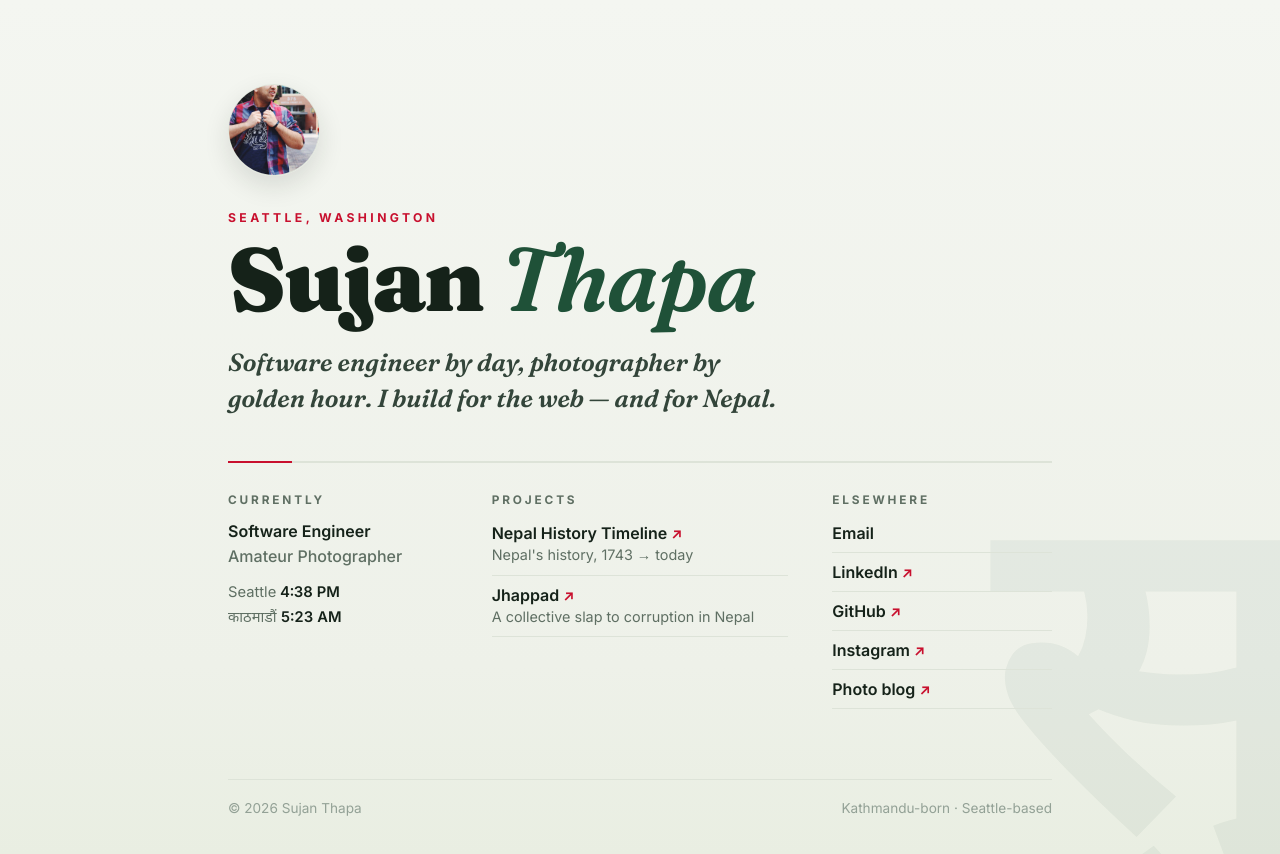
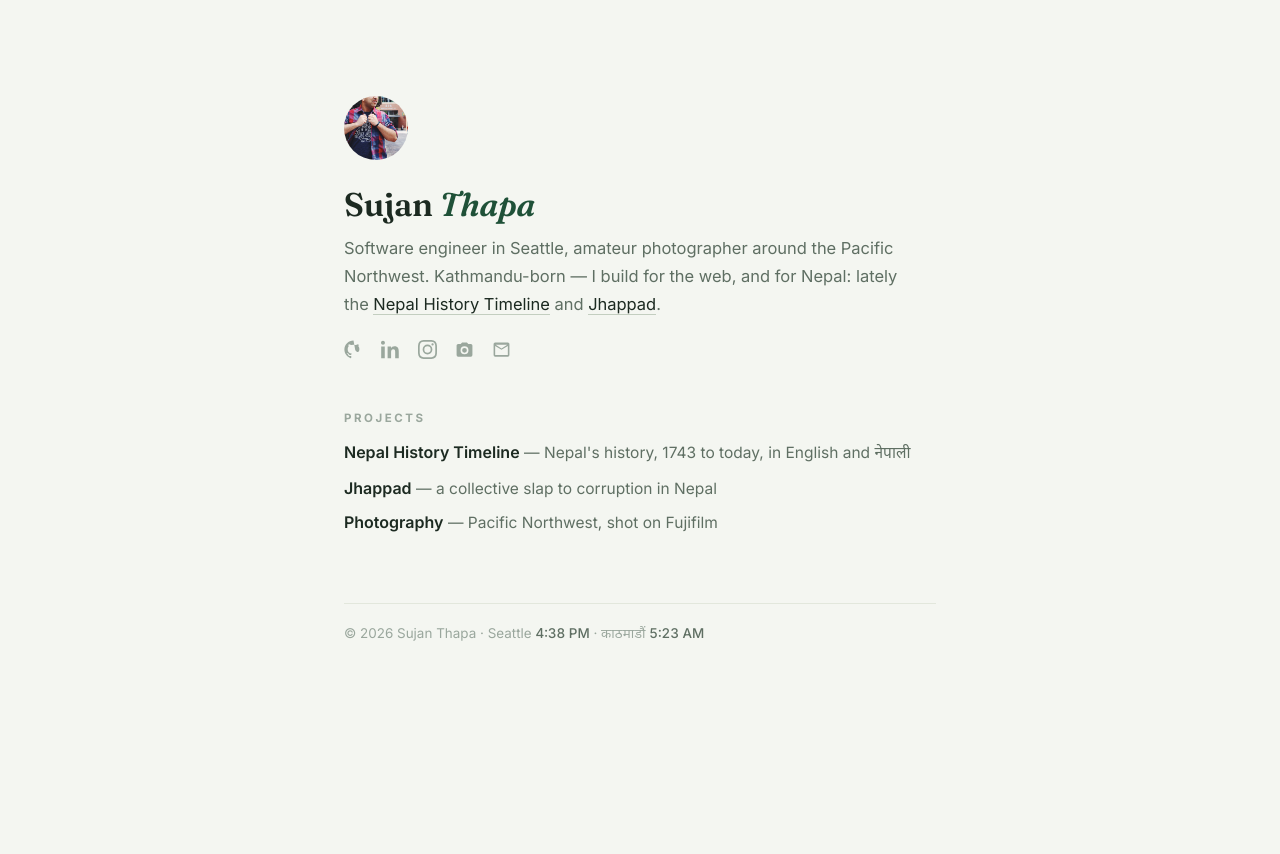
Before and after one commit to najus/najus.github.io, a PHP site: page / in a window 1280 px wide. After the commit the page ends 641 px from the top, so only its background shows below. Run offline with PHP 8.4, Linux system fonts and the light colour scheme.

Commit message:
v4: the researched minimal pattern (Paco / Rauno / Emil school)
- One narrow 640px column, flat fog background - the v3 grid read like
  a dashboard and the watermark/gradient were decoration nobody in the
  reference set uses
- Name drops from billboard 5.6rem to a calm 2rem; avatar 64px
- Bio carries the projects as inline links (Rauno pattern)
- Socials become a small muted icon row (Brian Lovin pattern)
- Projects as one-line text rows: title - description (Emil pattern)
- Seattle/Kathmandu clocks demoted to a single quiet footer line
- Palette (PNW x Nepali) and all four easter eggs unchanged

```diff
--- a/assets/site.css
+++ b/assets/site.css
@@ -1,85 +1,69 @@
-/* sujanthapa.com — minimalist editorial v3 (2026)
+/* sujanthapa.com — minimalist v4 (2026)
+   Pattern: the modern minimal personal site (Paco Coursey / Rauno Freiberg /
+   Emil Kowalski school) — one narrow column, quiet type, icon row,
+   projects as one-line text rows.
    Palette: Pacific Northwest × Nepal — fog, evergreen, slate, crimson */
 :root{
-  --bg:#f4f6f1;            /* PNW fog */
-  --ink:#152219;           /* evergreen-black */
-  --soft:#33453a;
-  --muted:#5f6f63;         /* sage */
-  --faint:#93a196;
-  --line:#dde3d8;
-  --evergreen:#1f5138;     /* PNW pine */
-  --crimson:#c8102e;       /* Nepali flag crimson */
-  --slate:#2e5a74;         /* Puget slate */
+  --bg:#f4f6f1;
+  --ink:#1c2a21;
+  --muted:#5f6f63;
+  --faint:#9aa79d;
+  --line:#e2e7dc;
+  --evergreen:#1f5138;
+  --crimson:#c8102e;
+  --slate:#2e5a74;
 }
 *{box-sizing:border-box}
 ::selection{background:var(--evergreen);color:var(--bg)}
 body{
-  margin:0;color:var(--ink);
-  background:linear-gradient(180deg,#f4f6f1 0%,#eef1e9 78%,#e9eee2 100%);
+  margin:0;background:var(--bg);color:var(--ink);
   font-family:'Inter','Noto Sans Devanagari',system-ui,sans-serif;
-  -webkit-font-smoothing:antialiased;min-height:100vh;overflow-x:hidden;
-}
-.watermark{
-  position:fixed;right:-.12em;bottom:-.32em;z-index:0;pointer-events:none;
-  font-family:'Noto Sans Devanagari',sans-serif;font-weight:600;
-  font-size:min(58vh,480px);line-height:1;color:var(--evergreen);opacity:.05}
+  -webkit-font-smoothing:antialiased}
 main{
-  position:relative;z-index:1;max-width:880px;margin:0 auto;
-  padding:84px 28px 0;animation:rise .6s cubic-bezier(.2,.8,.2,1)}
-@keyframes rise{from{opacity:0;transform:translateY(12px)}to{opacity:1;transform:none}}
+  max-width:640px;margin:0 auto;padding:96px 24px 72px;
+  animation:rise .55s cubic-bezier(.2,.8,.2,1)}
+@keyframes rise{from{opacity:0;transform:translateY(10px)}to{opacity:1;transform:none}}
 @media (prefers-reduced-motion: reduce){*{animation:none!important;transition:none!important}}
 
 .avatar{
-  width:92px;height:92px;border-radius:50%;object-fit:cover;
-  border:1px solid var(--line);cursor:pointer;user-select:none;
-  box-shadow:0 10px 26px rgba(21,34,25,.12);
+  width:64px;height:64px;border-radius:50%;object-fit:cover;
+  cursor:pointer;user-select:none;
   transition:transform .5s cubic-bezier(.2,.8,.2,1.4)}
-.avatar:hover{transform:scale(1.03)}
-.avatar.spin{transform:rotate(360deg) scale(1.06)}
+.avatar:hover{transform:scale(1.04)}
+.avatar.spin{transform:rotate(360deg) scale(1.07)}
 
-.overline{
-  margin:30px 0 10px;color:var(--crimson);font-weight:700;font-size:.76rem;
-  letter-spacing:.28em;text-transform:uppercase}
 h1{
-  font-family:'Fraunces',serif;font-weight:900;letter-spacing:-.02em;
-  font-size:clamp(3.4rem,9vw,5.6rem);line-height:.98;margin:0}
+  font-family:'Fraunces',serif;font-weight:600;letter-spacing:-.01em;
+  font-size:2.05rem;line-height:1.1;margin:22px 0 0}
 h1 em{font-style:italic;color:var(--evergreen)}
-.lede{
-  font-family:'Fraunces',serif;font-style:italic;font-weight:600;
-  font-size:clamp(1.25rem,3vw,1.55rem);line-height:1.45;color:var(--soft);
-  max-width:34ch;margin:22px 0 0}
+.bio{
+  font-size:1.03rem;line-height:1.7;color:var(--muted);
+  margin:12px 0 0;max-width:56ch}
+.bio a{
+  color:var(--ink);text-decoration:none;
+  border-bottom:1px solid #c3cec0;transition:border-color .2s,color .2s}
+.bio a:hover{color:var(--evergreen);border-color:var(--evergreen)}
 
-.rule{height:2px;background:var(--line);margin:44px 0 0;position:relative}
-.rule span{position:absolute;left:0;top:0;height:2px;width:64px;background:var(--crimson)}
+.socials{display:flex;gap:18px;margin-top:22px;align-items:center}
+.socials a{color:var(--faint);display:grid;place-items:center;transition:color .2s;text-decoration:none}
+.socials a:hover{color:var(--evergreen)}
+.socials svg{width:19px;height:19px;fill:currentColor}
+a:focus-visible{outline:2px solid var(--slate);outline-offset:3px;border-radius:4px}
 
-.grid{
-  display:grid;grid-template-columns:1fr;gap:34px;margin-top:30px}
-@media (min-width:760px){.grid{grid-template-columns:1fr 1.35fr 1fr;gap:44px}}
-.grid h2{
-  font-size:.74rem;font-weight:700;letter-spacing:.24em;text-transform:uppercase;
-  color:var(--muted);margin:0 0 14px}
-.item{font-weight:600;font-size:1rem;margin:0 0 5px}
-.item.dim{color:var(--muted);font-weight:500}
-.clocks{margin:14px 0 0;color:var(--muted);font-size:.92rem;line-height:1.7}
-.clocks span{color:var(--ink);font-weight:600;font-variant-numeric:tabular-nums}
-
-.row{
-  display:block;text-decoration:none;color:var(--ink);
-  padding:9px 0;border-bottom:1px solid var(--line)}
-.grid section .row:first-of-type{padding-top:2px}
-.row-name{font-weight:600;font-size:1rem}
-.row-name .arrow{
-  display:inline-block;color:var(--crimson);font-size:.86em;
-  transition:transform .2s}
-.row:hover .row-name{color:var(--evergreen)}
-.row:hover .row-name .arrow{transform:translate(2px,-2px)}
-.row-desc{display:block;color:var(--muted);font-size:.9rem;margin-top:2px;line-height:1.45}
-a:focus-visible{outline:2px solid var(--slate);outline-offset:3px}
+section{margin-top:52px}
+h2{
+  font-size:.72rem;font-weight:700;letter-spacing:.22em;text-transform:uppercase;
+  color:var(--faint);margin:0 0 10px}
+.prow{
+  display:block;text-decoration:none;padding:7px 0;color:var(--ink)}
+.prow .t{font-weight:600;font-size:1rem}
+.prow .d{color:var(--muted);font-size:.97rem}
+.prow:hover .t{color:var(--evergreen);text-decoration:underline;text-underline-offset:3px;text-decoration-thickness:1px}
 
 footer{
-  margin-top:70px;border-top:1px solid var(--line);padding:20px 0 38px;
-  color:var(--faint);font-size:.85rem;
-  display:flex;justify-content:space-between;gap:12px;flex-wrap:wrap}
+  margin-top:64px;padding-top:18px;border-top:1px solid var(--line);
+  color:var(--faint);font-size:.84rem;line-height:1.7}
+footer .t{color:var(--muted);font-weight:500;font-variant-numeric:tabular-nums}
 
 #toast{
   position:fixed;left:50%;bottom:28px;transform:translate(-50%,20px);opacity:0;
--- a/index.html
+++ b/index.html
@@ -22,7 +22,7 @@
 <link rel="apple-touch-icon" href="/images/avatar.jpg">
 <link rel="preconnect" href="https://fonts.googleapis.com">
 <link rel="preconnect" href="https://fonts.gstatic.com" crossorigin>
-<link href="https://fonts.googleapis.com/css2?family=Fraunces:ital,opsz,wght@0,9..144,600;0,9..144,900;1,9..144,600&family=Inter:wght@400;500;600;700&family=Noto+Sans+Devanagari:wght@400;600&display=swap" rel="stylesheet">
+<link href="https://fonts.googleapis.com/css2?family=Fraunces:ital,opsz,wght@0,9..144,600;1,9..144,600&family=Inter:wght@400;500;600;700&family=Noto+Sans+Devanagari:wght@400;600&display=swap" rel="stylesheet">
 <link rel="stylesheet" href="/assets/site.css">
 <!-- Google tag (gtag.js) -->
 <script async src="https://www.googletagmanager.com/gtag/js?id=G-7SYMRHWQ73"></script>
@@ -34,49 +34,28 @@
 </script>
 </head>
 <body>
-<div class="watermark" aria-hidden="true">सु</div>
-
 <main>
   <img class="avatar" id="avatar" src="/images/avatar.jpg" alt="Portrait of Sujan Thapa" width="480" height="480" title="Psst — click me a few times">
-  <p class="overline">Seattle, Washington</p>
   <h1>Sujan <em>Thapa</em></h1>
-  <p class="lede">Software engineer by day, photographer by golden hour. I build for the web — and for Nepal.</p>
+  <p class="bio">Software engineer in Seattle, amateur photographer around the Pacific Northwest. Kathmandu-born — I build for the web, and for Nepal: lately the <a href="https://sujanthapa.com/NepalHistoryTimeline/">Nepal History Timeline</a> and <a href="https://jhappad.com">Jhappad</a>.</p>
 
-  <div class="rule" aria-hidden="true"><span></span></div>
+  <nav class="socials" aria-label="Profiles">
+    <a href="https://github.com/najus" target="_blank" rel="noopener" aria-label="GitHub"><svg viewBox="0 0 24 24" aria-hidden="true"><path d="M12 .5C5.65.5.5 5.65.5 12c0 5.08 3.29 9.39 7.86 10.91.58.11.79-.25.79-.55v-2.15c-3.2.7-3.87-1.36-3.87-1.36-.52-1.33-1.28-1.68-1.28-1.68-1.04-.71.08-.7.08-.7 1.15.08 1.76 1.19 1.76 1.19 1.03 1.76 2.69 1.25 3.35.96.1-.75.4-1.25.72-1.54-2.55-.29-5.23-1.28-5.23-5.68 0-1.26.45-2.28 1.19-3.09-.12-.29-.52-1.46.11-3.05 0 0 .97-.31 3.18 1.18a11 11 0 0 1 5.8 0c2.21-1.49 3.18-1.18 3.18-1.18.63 1.59.23 2.76.11 3.05.74.81 1.19 1.83 1.19 3.09 0 4.41-2.69 5.38-5.25 1.27.32.79.94.79 1.9v2.82c0 .3.21.67.8.55A11.51 11.51 0 0 0 23.5 12C23.5 5.65 18.35.5 12 .5Z"/></svg></a>
+    <a href="https://www.linkedin.com/in/thapasujan" target="_blank" rel="noopener" aria-label="LinkedIn"><svg viewBox="0 0 24 24" aria-hidden="true"><path d="M4.98 3.5C4.98 4.88 3.87 6 2.5 6S0 4.88 0 3.5 1.12 1 2.5 1s2.48 1.12 2.48 2.5ZM.24 8.16h4.52V23H.24V8.16ZM8.34 8.16h4.33v2.03h.06c.6-1.14 2.08-2.34 4.28-2.34 4.58 0 5.42 3.01 5.42 6.92V23h-4.52v-7.23c0-1.72-.03-3.94-2.4-3.94-2.4 0-2.77 1.87-2.77 3.81V23H8.34V8.16Z"/></svg></a>
+    <a href="https://www.instagram.com/najusphoto/" target="_blank" rel="noopener" aria-label="Instagram"><svg viewBox="0 0 24 24" aria-hidden="true"><path d="M12 2.16c3.2 0 3.58.01 4.85.07 3.25.15 4.77 1.69 4.92 4.92.06 1.27.07 1.65.07 4.85s-.01 3.58-.07 4.85c-.15 3.23-1.66 4.77-4.92 4.92-1.27.06-1.64.07-4.85.07s-3.58-.01-4.85-.07c-3.26-.15-4.77-1.7-4.92-4.92C2.17 15.58 2.16 15.2 2.16 12s.01-3.58.07-4.85C2.38 3.92 3.9 2.38 7.15 2.23 8.42 2.17 8.8 2.16 12 2.16ZM12 0C8.74 0 8.33.01 7.05.07 2.7.27.27 2.69.07 7.05.01 8.33 0 8.74 0 12s.01 3.67.07 4.95c.2 4.36 2.62 6.78 6.98 6.98C8.33 23.99 8.74 24 12 24s3.67-.01 4.95-.07c4.35-.2 6.78-2.62 6.98-6.98.06-1.28.07-1.69.07-4.95s-.01-3.67-.07-4.95C23.73 2.7 21.31.27 16.95.07 15.67.01 15.26 0 12 0Zm0 5.84A6.16 6.16 0 1 0 18.16 12 6.16 6.16 0 0 0 12 5.84Zm0 10.15A4 4 0 1 1 16 12a4 4 0 0 1-4 3.99Zm6.4-11.85a1.44 1.44 0 1 0 1.44 1.44 1.44 1.44 0 0 0-1.44-1.44Z"/></svg></a>
+    <a href="https://photos.sujanthapa.com/" target="_blank" rel="noopener" aria-label="Photo blog"><svg viewBox="0 0 24 24" aria-hidden="true"><path d="M9 3 7.17 5H4a2 2 0 0 0-2 2v12a2 2 0 0 0 2 2h16a2 2 0 0 0 2-2V7a2 2 0 0 0-2-2h-3.17L15 3H9Zm3 15a5 5 0 1 1 5-5 5 5 0 0 1-5 5Zm0-2a3 3 0 1 0-3-3 3 3 0 0 0 3 3Z"/></svg></a>
+    <a href="mailto:najussujan@gmail.com" aria-label="Email"><svg viewBox="0 0 24 24" aria-hidden="true"><path d="M2 5a2 2 0 0 1 2-2h16a2 2 0 0 1 2 2v14a2 2 0 0 1-2 2H4a2 2 0 0 1-2-2V5Zm10 7.38L4 7.5V19h16V7.5l-8 4.88ZM12 10.62 19.36 6H4.64L12 10.62Z"/></svg></a>
+  </nav>
 
-  <div class="grid">
-    <section aria-label="Currently">
-      <h2>Currently</h2>
-      <p class="item">Software Engineer</p>
-      <p class="item dim">Amateur Photographer</p>
-      <p class="clocks">Seattle <span id="clockSea">—</span><br>काठमाडौं <span id="clockKtm">—</span></p>
-    </section>
-
-    <section aria-label="Projects">
-      <h2>Projects</h2>
-      <a class="row" href="https://sujanthapa.com/NepalHistoryTimeline/" target="_blank" rel="noopener">
-        <span class="row-name">Nepal History Timeline <span class="arrow">↗</span></span>
-        <span class="row-desc">Nepal's history, 1743 → today</span>
-      </a>
-      <a class="row" href="https://jhappad.com" target="_blank" rel="noopener">
-        <span class="row-name">Jhappad <span class="arrow">↗</span></span>
-        <span class="row-desc">A collective slap to corruption in Nepal</span>
-      </a>
-    </section>
-
-    <section aria-label="Elsewhere">
-      <h2>Elsewhere</h2>
-      <a class="row" href="mailto:najussujan@gmail.com"><span class="row-name">Email</span></a>
-      <a class="row" href="https://www.linkedin.com/in/thapasujan" target="_blank" rel="noopener"><span class="row-name">LinkedIn <span class="arrow">↗</span></span></a>
-      <a class="row" href="https://github.com/najus" target="_blank" rel="noopener"><span class="row-name">GitHub <span class="arrow">↗</span></span></a>
-      <a class="row" href="https://www.instagram.com/najusphoto/" target="_blank" rel="noopener"><span class="row-name">Instagram <span class="arrow">↗</span></span></a>
-      <a class="row" href="https://photos.sujanthapa.com/" target="_blank" rel="noopener"><span class="row-name">Photo blog <span class="arrow">↗</span></span></a>
-    </section>
-  </div>
+  <section aria-label="Projects">
+    <h2>Projects</h2>
+    <a class="prow" href="https://sujanthapa.com/NepalHistoryTimeline/" target="_blank" rel="noopener"><span class="t">Nepal History Timeline</span> <span class="d">— Nepal's history, 1743 to today, in English and नेपाली</span></a>
+    <a class="prow" href="https://jhappad.com" target="_blank" rel="noopener"><span class="t">Jhappad</span> <span class="d">— a collective slap to corruption in Nepal</span></a>
+    <a class="prow" href="https://photos.sujanthapa.com/" target="_blank" rel="noopener"><span class="t">Photography</span> <span class="d">— Pacific Northwest, shot on Fujifilm</span></a>
+  </section>
 
   <footer>
-    <span>© <span id="yr">2026</span> Sujan Thapa</span>
-    <span>Kathmandu-born · Seattle-based</span>
+    © <span id="yr">2026</span> Sujan Thapa · Seattle <span class="t" id="clockSea">—</span> · काठमाडौं <span class="t" id="clockKtm">—</span>
     <!-- There are a few secrets on this page. The console knows one. -->
   </footer>
 </main>
```
